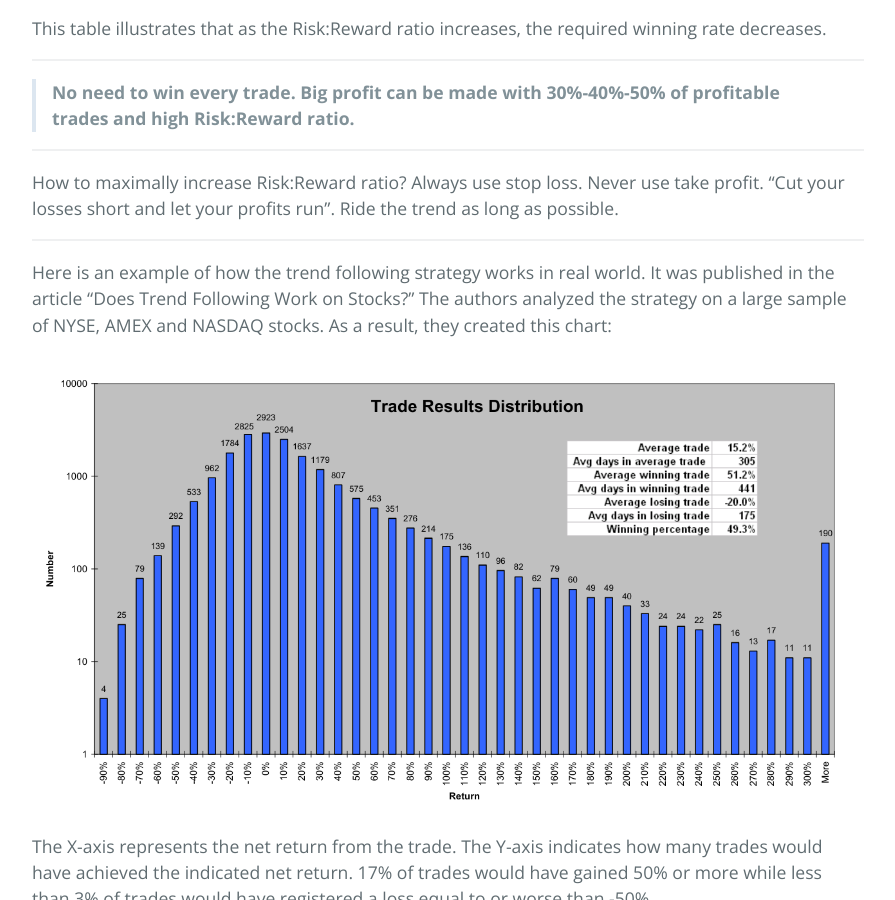
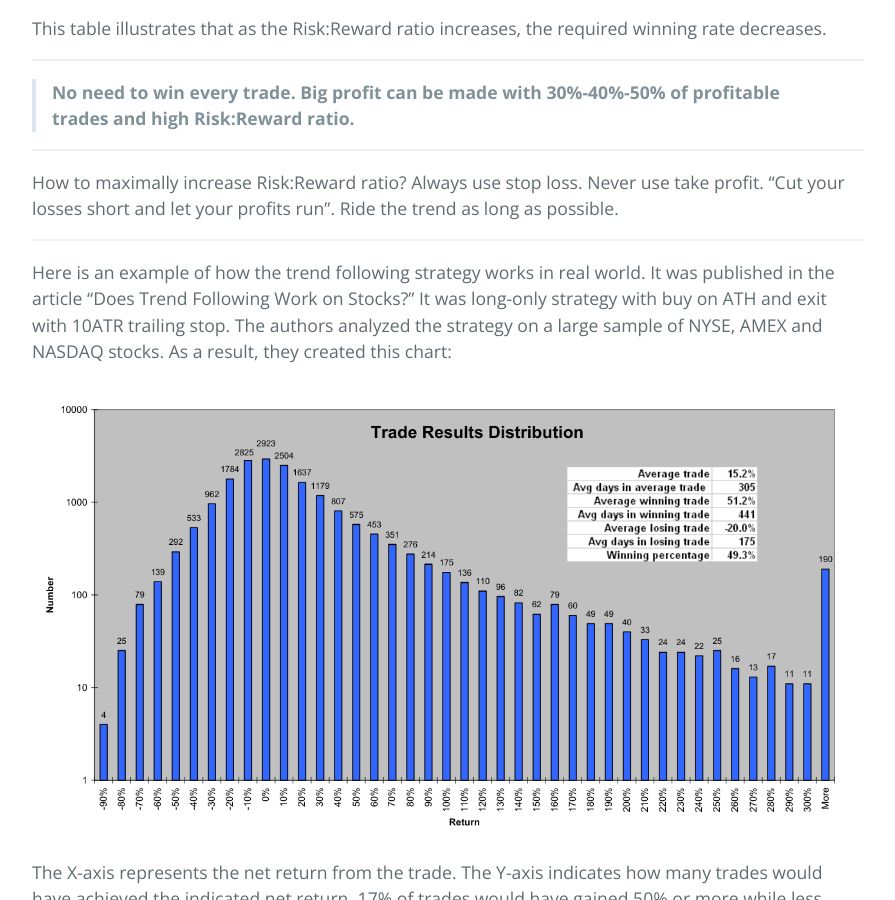
Before and after one commit to sergeyen7/sergeyen7.github.io, a Jekyll site: the page built from index.md, in a window 1280 px wide and 900 px high, scrolled down 8540 px. Shown: the whole window, without its empty margins (192-1087 px from the left). Built offline with Jekyll 4.4.1, drawn with Linux system fonts in a browser that asks for light colours; nearby versions of some CDN libraries.

Commit message:
Update index.md

```diff
--- a/index.md
+++ b/index.md
@@ -275,7 +275,7 @@ How to maximally increase Risk:Reward ratio? Always use stop loss. Never use tak
 
 * * *
 
-Here is an example of how the trend following strategy works in real world. It was published in the article "Does Trend Following Work on Stocks?" The authors analyzed the strategy on a large sample of NYSE, AMEX and NASDAQ stocks. As a result, they created this chart:
+Here is an example of how the trend following strategy works in real world. It was published in the article "Does Trend Following Work on Stocks?" It was long-only strategy with buy on ATH and exit with 10ATR trailing stop. The authors analyzed the strategy on a large sample of NYSE, AMEX and NASDAQ stocks. As a result, they created this chart:
 
 ![Distribution of returns](/images/distribution.png)
 
```
